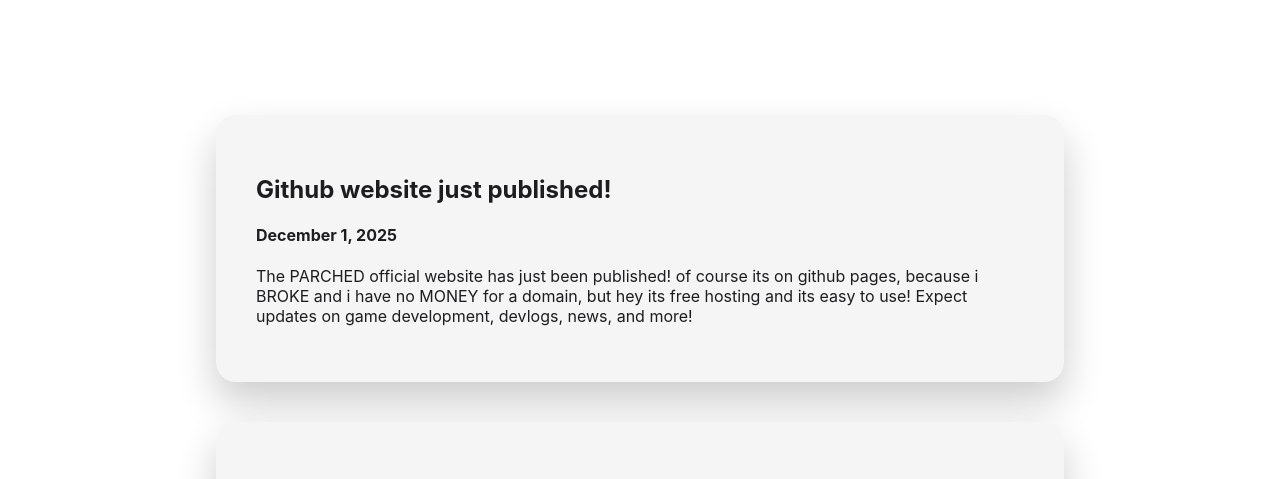
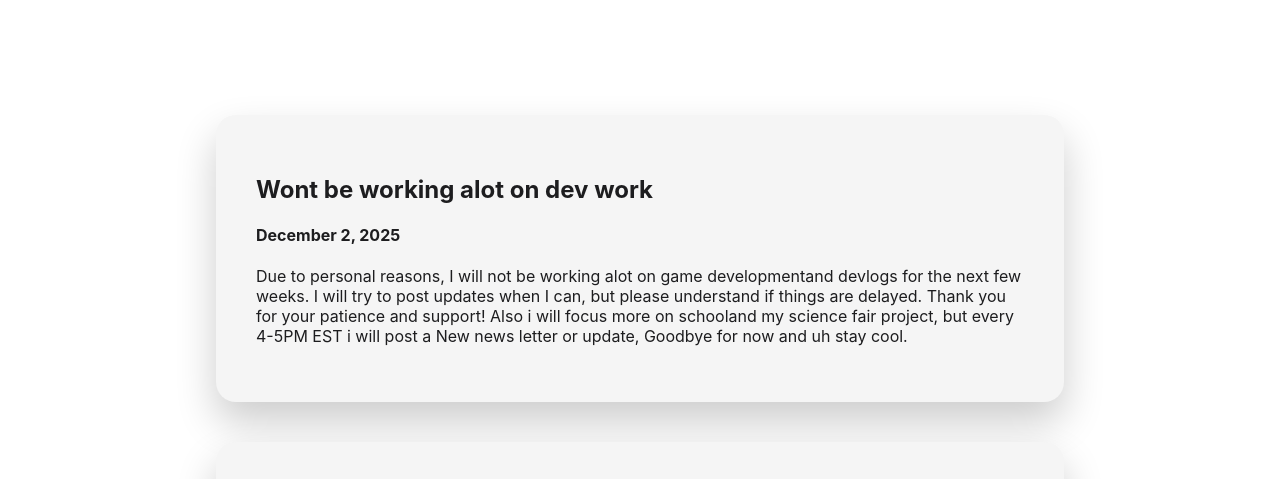
Before and after one commit to L0STUDI0S/PARCHED, a plain HTML site: page News.html in a window 1280 px wide. Shown: the part 248-727 px from the top of the page. Drawn offline with Linux system fonts and the light colour scheme.

Commit message:
Add files via upload

```diff
--- a/News.html
+++ b/News.html
@@ -21,6 +21,20 @@
     </header>
     <main>
         <section class = "section-default">
+            <h2>Wont be working alot on dev work</h2>
+            <h4>December 2, 2025</h4>
+            <p>
+                Due to personal reasons, I will not be working
+                alot on game developmentand devlogs for the next
+                few weeks. I will try to post updates when I can,
+                but please understand if things are delayed.
+                Thank you for your patience and support! Also
+                i will focus more on schooland my science fair
+                project, but every 4-5PM EST i will post a New
+                news letter or update, Goodbye for now and uh stay cool.
+            </p>
+        </section>
+        <section class = "section-default">
             <h2>Github website just published!</h2>
             <h4>December 1, 2025</h4>
             <p>
```
